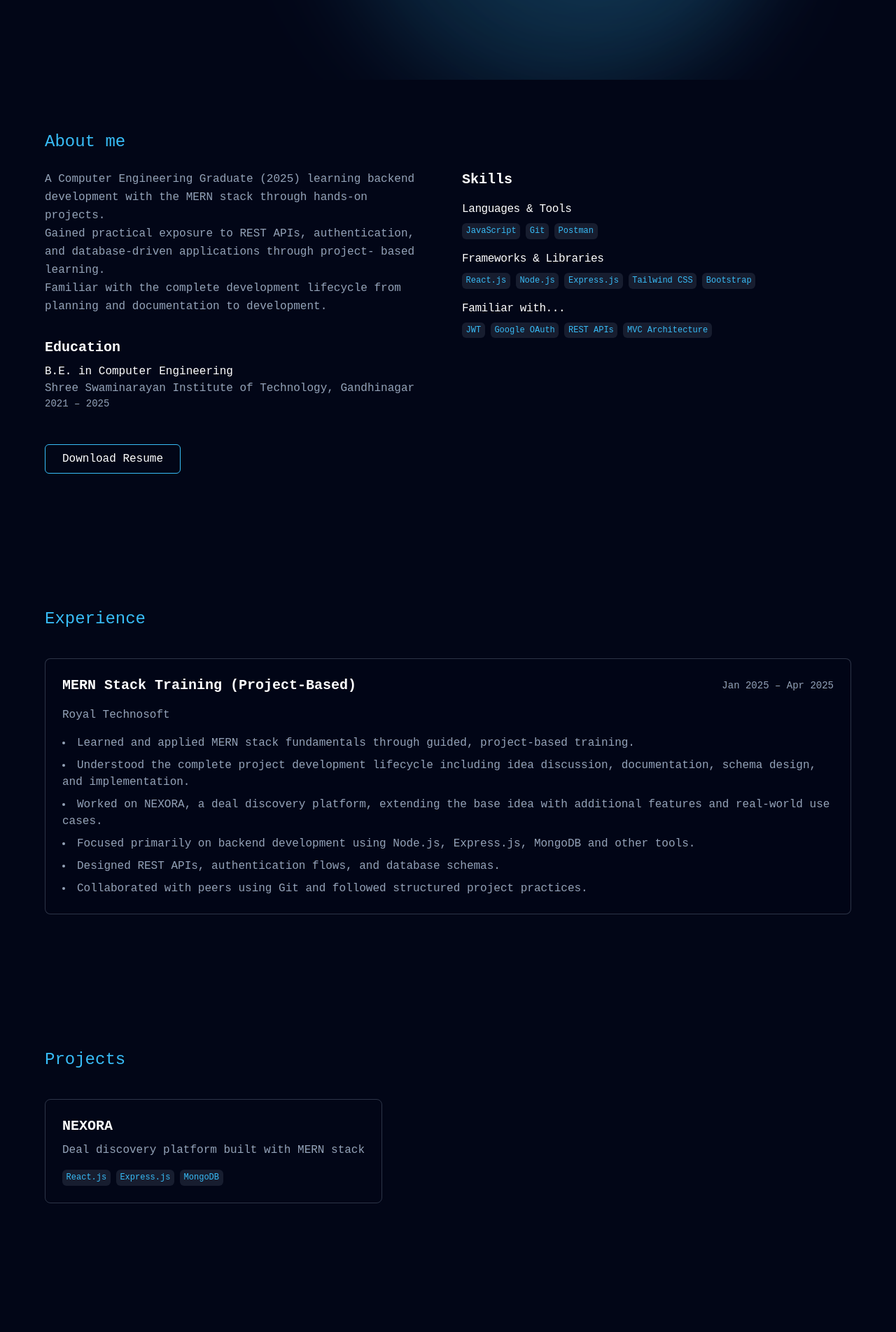
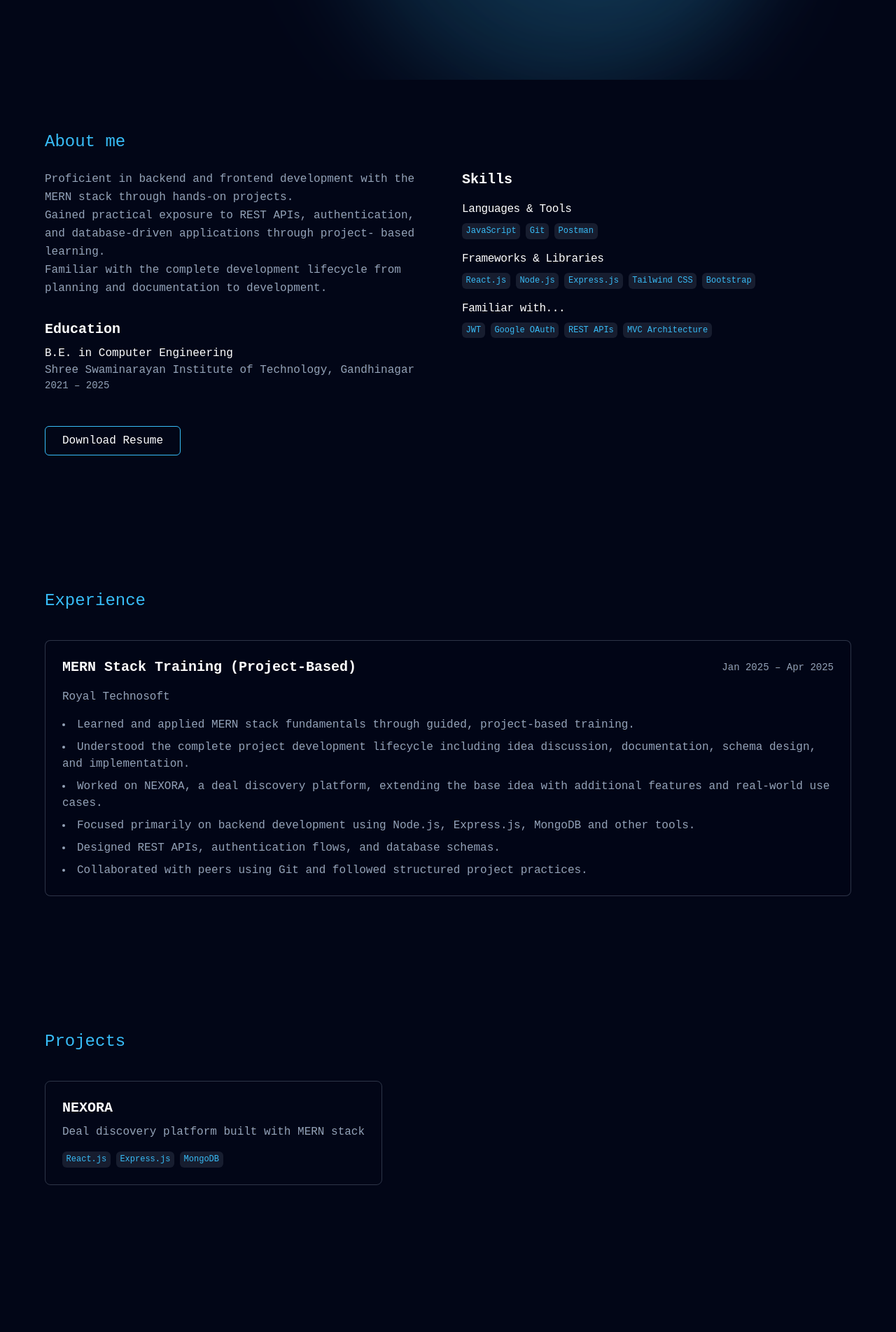
Before and after one commit to anuragkumar-git/anurag-portfolio, a React (Vite) app: page / in a window 1280 px wide. Shown: the part 686-2590 px from the top of the page at 70% size. Built offline with nearby package versions, Linux system fonts and the light colour scheme.

Commit message:
fix: small fix

```diff
--- a/index.html
+++ b/index.html
@@ -1,8 +1,12 @@
-<!doctype html>
+<!DOCTYPE html>
 <html lang="en">
   <head>
     <meta charset="UTF-8" />
     <meta name="theme-color" content="#020617" />
+    <meta
+      name="description"
+      content="Anurag is a Computer Engineering graduate (2025) focused on backend and frontend development using the MERN(Mongodb, Express.js, React.js, Node.js) stack. Portfolio showcasing projects, skills, and experience."
+    />
     <link rel="icon" type="image/svg+xml" href="/favicon.svg" />
     <meta name="viewport" content="width=device-width, initial-scale=1.0" />
     <title>Anurag</title>
--- a/src/components/About.jsx
+++ b/src/components/About.jsx
@@ -19,8 +19,7 @@ export default function About() {
           {/* Summary */}
           <div>
             <p className="text-muted leading-relaxed">
-              A Computer Engineering Graduate (2025) learning backend
-              development with the MERN stack through hands-on projects.
+              Proficient in backend and frontend development with the MERN stack through hands-on projects.
               <br />
               Gained practical exposure to REST APIs, authentication, and
               database-driven applications through project- based learning.
--- a/src/components/ProjectCard.jsx
+++ b/src/components/ProjectCard.jsx
@@ -2,10 +2,10 @@ import React from "react";
 
 export default function ProjectCard({ project, onClick }) {
   return (
-    <>
-      <div
+    <div>
+      <button
         onClick={onClick}
-        className="border border-muted/30 p-6 rounded-lg cursor-pointer transition-all duration-300 ease-out hover:border-accent/20 hover:scale-[1.02] hover:shadow-[0_0_30px_rgba(56,189,248,0.15)]"
+        className="border text-start border-muted/30 p-6 rounded-lg cursor-pointer transition-all duration-300 ease-out hover:border-accent/20 hover:scale-[1.02] hover:shadow-[0_0_30px_rgba(56,189,248,0.15)] focus:outline-none  focus:ring-2 focus:ring-accent   "
       >
         <h3 className="text-xl font-semibold">{project.title}</h3>
         <p className="text-muted mt-2">{project.desc}</p>
@@ -16,7 +16,7 @@ export default function ProjectCard({ project, onClick }) {
             </span>
           ))}
         </p>
-      </div>
-    </>
+      </button>
+    </div>
   );
 }
--- a/src/components/ProjectModel.jsx
+++ b/src/components/ProjectModel.jsx
@@ -34,7 +34,7 @@ export default function ProjectModel({ project, onClose }) {
           className="bg-panel/80 max-w-2xl w-full rounded-lg p-6 relative max-h-[90vh] overflow-y-auto no-scrollbar"
           onClick={(e) => e.stopPropagation()}
         >
-          <button onClick={onClose} className="absolute top-4 right-4 text-xl">
+          <button  onClick={onClose} className="absolute top-4 right-4 text-xl">
             ✕
           </button>
 
--- a/src/sections/Home.jsx
+++ b/src/sections/Home.jsx
@@ -11,11 +11,13 @@ export default function Home() {
   return (
     <>
       <Navbar />
+      <main id="main-content">
       <Hero />
       <About />
       <Experience />
       <Projects />
       <Contact />
+      </main>
       <Footer />
     </>
   );
```
